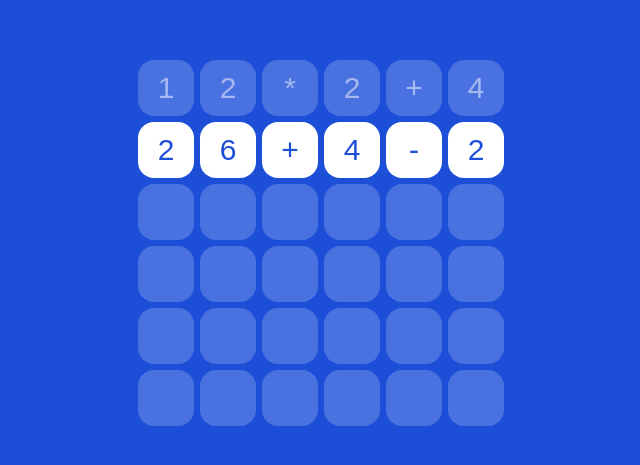
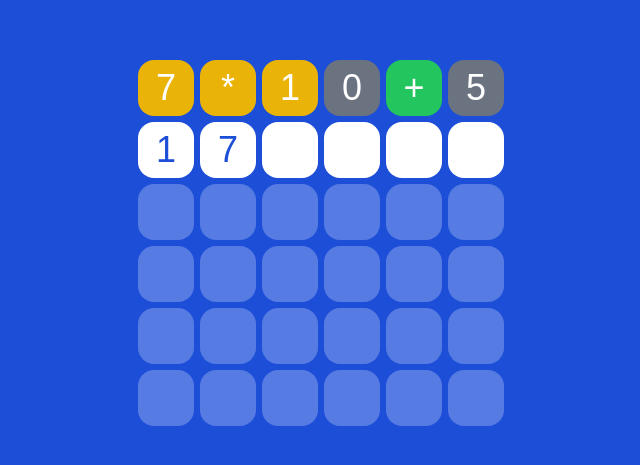
Before and after one commit to ddanielcruz/mathler, a React (Vite) app: page / in a window 1280 px wide. Shown: the part 157-622 px from the top of the page, without its empty margins (319-959 px from the left). Built offline with nearby package versions, Linux system fonts and the light colour scheme.

Commit message:
style(wip): change guess key color based on key state

```diff
--- a/src/app.tsx
+++ b/src/app.tsx
@@ -1,9 +1,12 @@
 import { Game } from './components/game';
+import { GameProvider } from './contexts/game';
 
 export function App() {
   return (
-    <main className="flex min-h-svh flex-col items-center justify-center">
-      <Game />
-    </main>
+    <GameProvider>
+      <main className="flex min-h-svh flex-col items-center justify-center">
+        <Game />
+      </main>
+    </GameProvider>
   );
 }
--- a/src/components/game/board.tsx
+++ /dev/null
@@ -1,25 +0,0 @@
-import { Guess as GuessType } from '@/contexts/game';
-
-import { Guess } from './guess';
-
-export function Board() {
-  const guesses = Array.from({ length: 6 }).map<GuessType>((_, index) => {
-    if (index === 0) {
-      return { guess: '12*2+4', state: 'submitted' };
-    }
-
-    if (index === 1) {
-      return { guess: '26+4-2', state: 'in-progress' };
-    }
-
-    return { guess: '', state: 'not-played' };
-  });
-
-  return (
-    <div className="flex flex-col gap-1.5">
-      {guesses.map((guess, index) => (
-        <Guess key={index} guess={guess} />
-      ))}
-    </div>
-  );
-}
--- a/src/components/game/game.tsx
+++ b/src/components/game/game.tsx
@@ -1,5 +1,5 @@
-import { Board } from './board';
+import { Guesses } from './guesses';
 
 export function Game() {
-  return <Board />;
+  return <Guesses />;
 }
--- /dev/null
+++ b/src/components/game/guess-key.tsx
@@ -0,0 +1,32 @@
+import { useGame } from '@/contexts/game';
+import { cn } from '@/lib/tailwind';
+
+interface GuessKeyProps {
+  value: string;
+  active: boolean;
+  className?: string;
+}
+
+export function GuessKey({ value, active, className }: GuessKeyProps) {
+  const { keys } = useGame();
+  const keyState = value ? keys[value.toLowerCase() as keyof typeof keys] : undefined;
+
+  return (
+    <div
+      className={cn(
+        'flex size-12 items-center justify-center rounded-2xl text-4xl text-white transition-colors sm:size-14',
+        // Default state (not played)
+        !active && !keyState && 'bg-white/25',
+        // Active input state
+        active && 'bg-white text-blue-700 opacity-100',
+        // Game states
+        !active && keyState === 'absent' && 'bg-gray-500',
+        !active && keyState === 'present' && 'bg-yellow-500',
+        !active && keyState === 'correct' && 'bg-green-500',
+        className,
+      )}
+    >
+      <span>{value}</span>
+    </div>
+  );
+}
--- a/src/components/game/guess.tsx
+++ b/src/components/game/guess.tsx
@@ -1,27 +1,20 @@
 import { Guess as GuessType } from '@/contexts/game';
-import { cn } from '@/lib/tailwind';
+
+import { GuessKey } from './guess-key';
 
 interface GuessProps {
   guess: GuessType;
 }
 
 export function Guess({ guess: { guess, state } }: GuessProps) {
-  const keys = Array.from({ length: 6 }).map((_, index) => {
+  const guessKeys = Array.from({ length: 6 }).map((_, index) => {
     return guess[index] ?? '';
   });
 
   return (
     <div className="flex gap-1.5">
-      {keys.map((key, index) => (
-        <div
-          key={index}
-          className={cn(
-            'flex size-12 items-center justify-center rounded-2xl bg-white/20 text-3xl text-white/50 sm:size-14',
-            state === 'in-progress' && 'bg-white text-blue-700',
-          )}
-        >
-          <span>{key}</span>
-        </div>
+      {guessKeys.map((key, index) => (
+        <GuessKey key={index} value={key} active={state === 'in-progress'} />
       ))}
     </div>
   );
--- /dev/null
+++ b/src/components/game/guesses.tsx
@@ -0,0 +1,15 @@
+import { useGame } from '@/contexts/game';
+
+import { Guess } from './guess';
+
+export function Guesses() {
+  const { guesses } = useGame();
+
+  return (
+    <div className="flex flex-col gap-1.5">
+      {guesses.map((guess, index) => (
+        <Guess key={index} guess={guess} />
+      ))}
+    </div>
+  );
+}
--- /dev/null
+++ b/src/contexts/game/context.tsx
@@ -0,0 +1,54 @@
+import { createContext, ReactNode, useContext, useState } from 'react';
+
+import { GameState } from './types';
+
+const GameContext = createContext<GameState | null>(null);
+
+const initialGameState: GameState = {
+  equationResult: '75',
+  guesses: Array.from({ length: 6 }).map((_, index) => {
+    if (index === 0) {
+      return {
+        guess: '7*10+5',
+        state: 'submitted',
+      };
+    }
+
+    if (index === 1) {
+      return {
+        guess: '17',
+        state: 'in-progress',
+      };
+    }
+
+    return {
+      guess: '',
+      state: 'not-played',
+    };
+  }),
+  keys: {
+    '0': 'absent',
+    '1': 'present',
+    '5': 'absent',
+    '7': 'present',
+    '*': 'present',
+    '+': 'correct',
+    '-': 'absent',
+  },
+};
+
+export function GameProvider({ children }: { children: ReactNode }) {
+  const [gameState, _setGameState] = useState(initialGameState);
+
+  return <GameContext.Provider value={gameState}>{children}</GameContext.Provider>;
+}
+
+// eslint-disable-next-line react-refresh/only-export-components
+export function useGame() {
+  const context = useContext(GameContext);
+  if (!context) {
+    throw new Error('useGame must be used within a GameProvider');
+  }
+
+  return context;
+}
--- a/src/contexts/game/index.ts
+++ b/src/contexts/game/index.ts
@@ -1 +1,3 @@
+export * from './context';
+export * from './keys';
 export * from './types';
--- /dev/null
+++ b/src/contexts/game/keys.ts
@@ -0,0 +1,9 @@
+export const OPERATORS = ['+', '-', '*', '/'] as const;
+export const DIGITS = ['0', '1', '2', '3', '4', '5', '6', '7', '8', '9'] as const;
+export const KEYS = [...OPERATORS, ...DIGITS] as const;
+
+export type GuessKey = (typeof KEYS)[number];
+
+export function isKey(key: string): key is GuessKey {
+  return KEYS.includes(key as GuessKey);
+}
```
Also changed, not shown: src/contexts/game/types.ts (+8 -0 lines).
